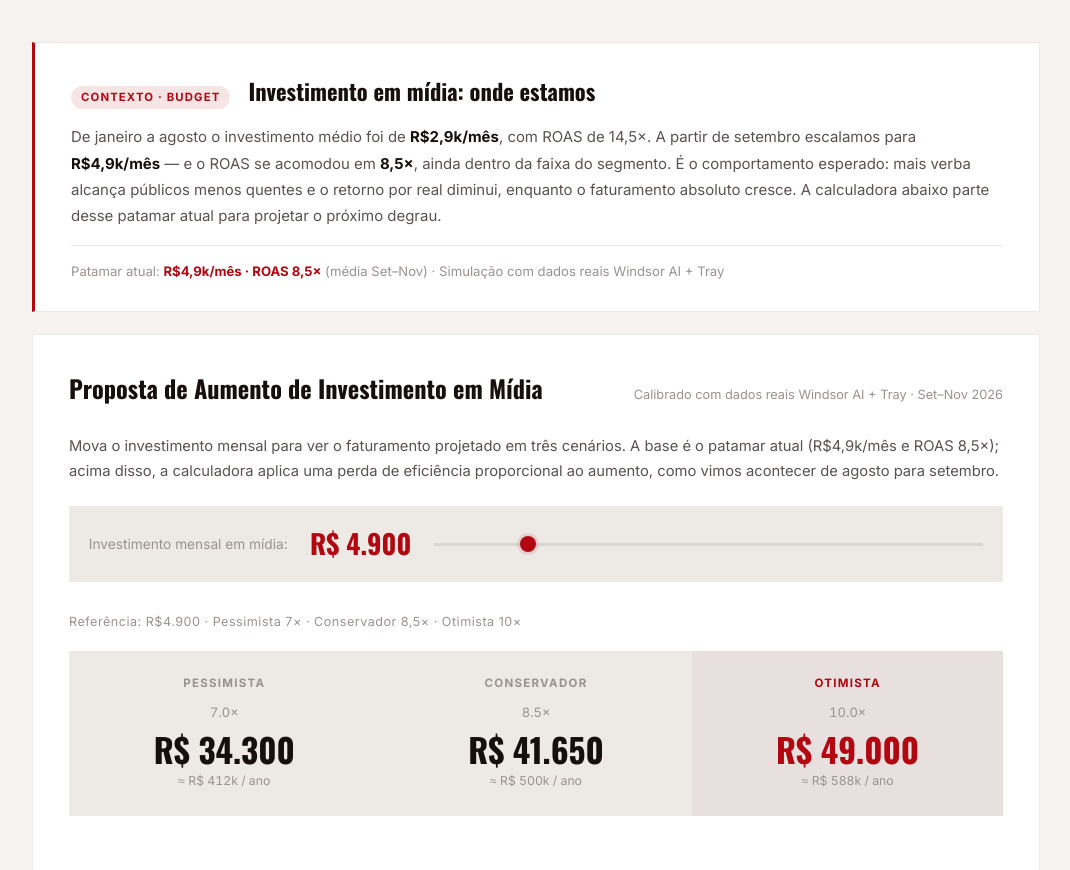
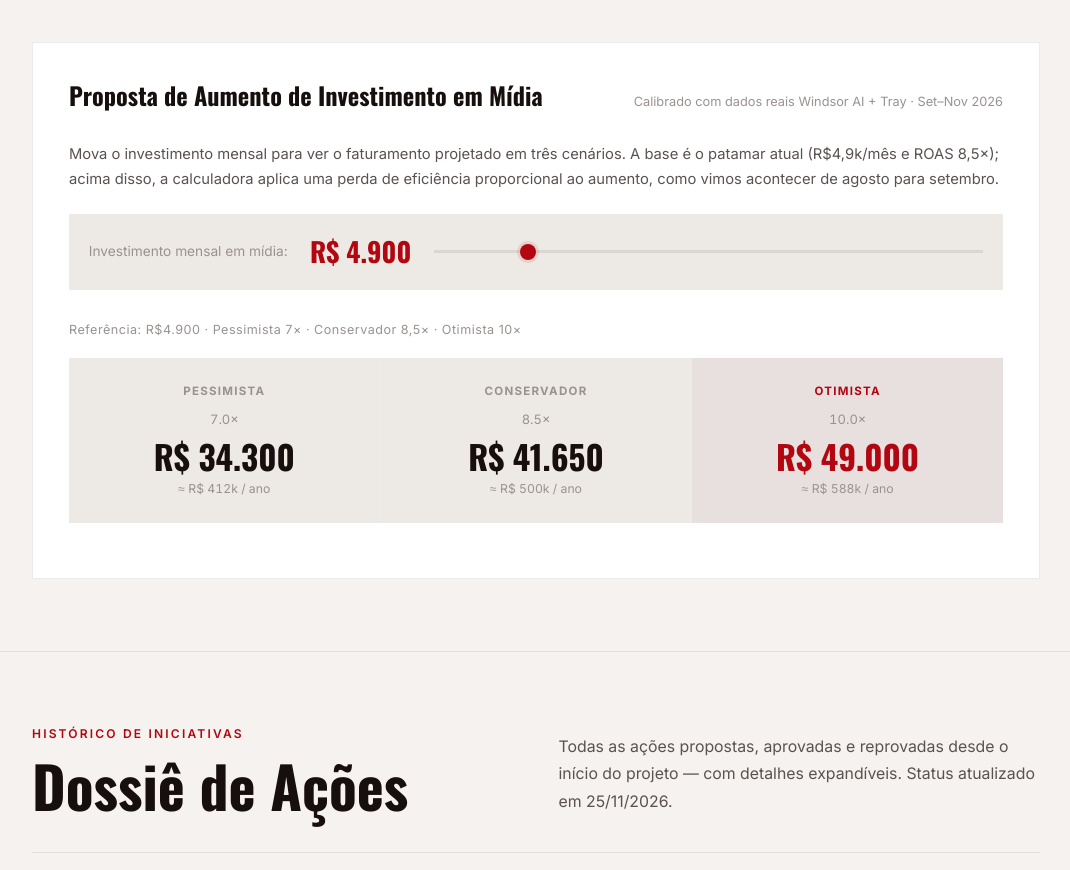
Before and after one commit to oivanfelipe/official-time, a plain HTML site: page relatorio-2026/index.html in a window 1280 px wide. Shown: the part 2459-3329 px from the top of the page, without its empty margins (104-1174 px from the left). Drawn offline with nearby package versions, Linux system fonts and the light colour scheme.

Commit message:
chore(relatorio-2026): remove bloco de contexto acima da calculadora
Co-Authored-By: Claude Opus 5.5 <noreply@anthropic.com>
Claude-Session: https://claude.ai/code/session_01NL1AAKu2Xc988jygzwftNT

```diff
--- a/relatorio-2026/index.html
+++ b/relatorio-2026/index.html
@@ -652,18 +652,8 @@ body.pres-mode .sim-box,body.pres-mode .budget-ctx{margin-top:0;}
       <p class="roas-note" style="margin-top:1rem;"><strong>6 de 11 meses acima do teto de 10×</strong> e nenhum abaixo do piso de 5×. A partir de setembro o investimento quase dobrou (média de R$ 4,9k/mês) e o ROAS se acomodou entre 7,6× e 9,2× — ainda dentro ou acima da faixa do segmento.</p>
     </div>
 
-    <!-- BUDGET CONTEXT -->
-    <div class="budget-ctx fi" style="margin-top:2.5rem;">
-      <div class="budget-ctx-hd">
-        <span class="budget-ctx-tag">Contexto · Budget</span>
-        <span class="budget-ctx-title">Investimento em mídia: onde estamos</span>
-      </div>
-      <p class="budget-ctx-body">De janeiro a agosto o investimento médio foi de <strong style="color:var(--text-h)">R$2,9k/mês</strong>, com ROAS de 14,5×. A partir de setembro escalamos para <strong style="color:var(--text-h)">R$4,9k/mês</strong> — e o ROAS se acomodou em <strong style="color:var(--text-h)">8,5×</strong>, ainda dentro da faixa do segmento. É o comportamento esperado: mais verba alcança públicos menos quentes e o retorno por real diminui, enquanto o faturamento absoluto cresce. A calculadora abaixo parte desse patamar atual para projetar o próximo degrau.</p>
-      <div class="budget-ctx-foot">Patamar atual: <strong style="color:var(--accent)">R$4,9k/mês · ROAS 8,5×</strong> (média Set–Nov) · Simulação com dados reais Windsor AI + Tray</div>
-    </div>
-
     <!-- INVESTMENT SIMULATOR -->
-    <div class="sim-box fi">
+    <div class="sim-box fi" style="margin-top:2.5rem;">
       <div class="sim-header">
         <h3>Proposta de Aumento de Investimento em Mídia</h3>
         <span style="font-size:.71rem;color:var(--text-muted);">Calibrado com dados reais Windsor AI + Tray · Set–Nov 2026</span>
```
